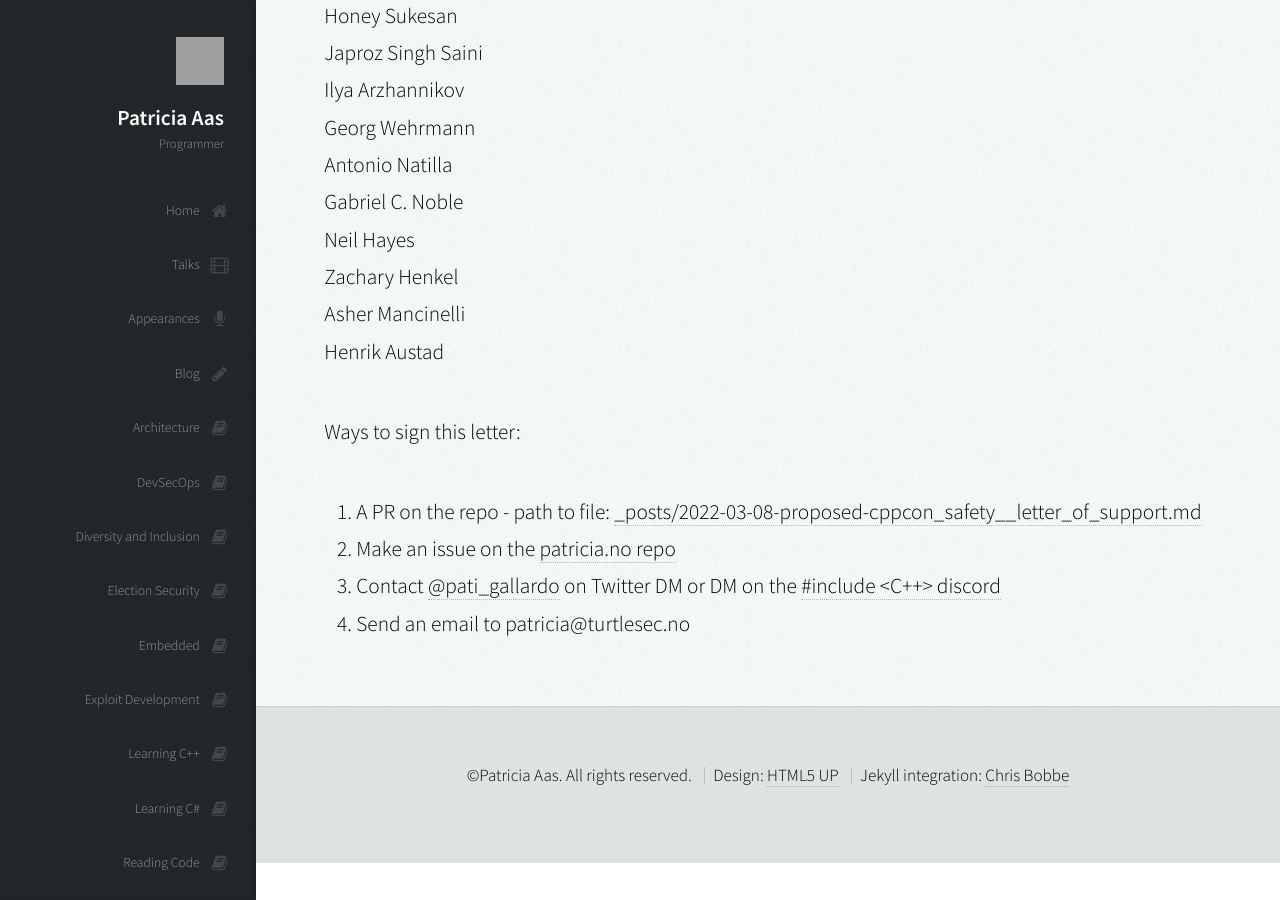
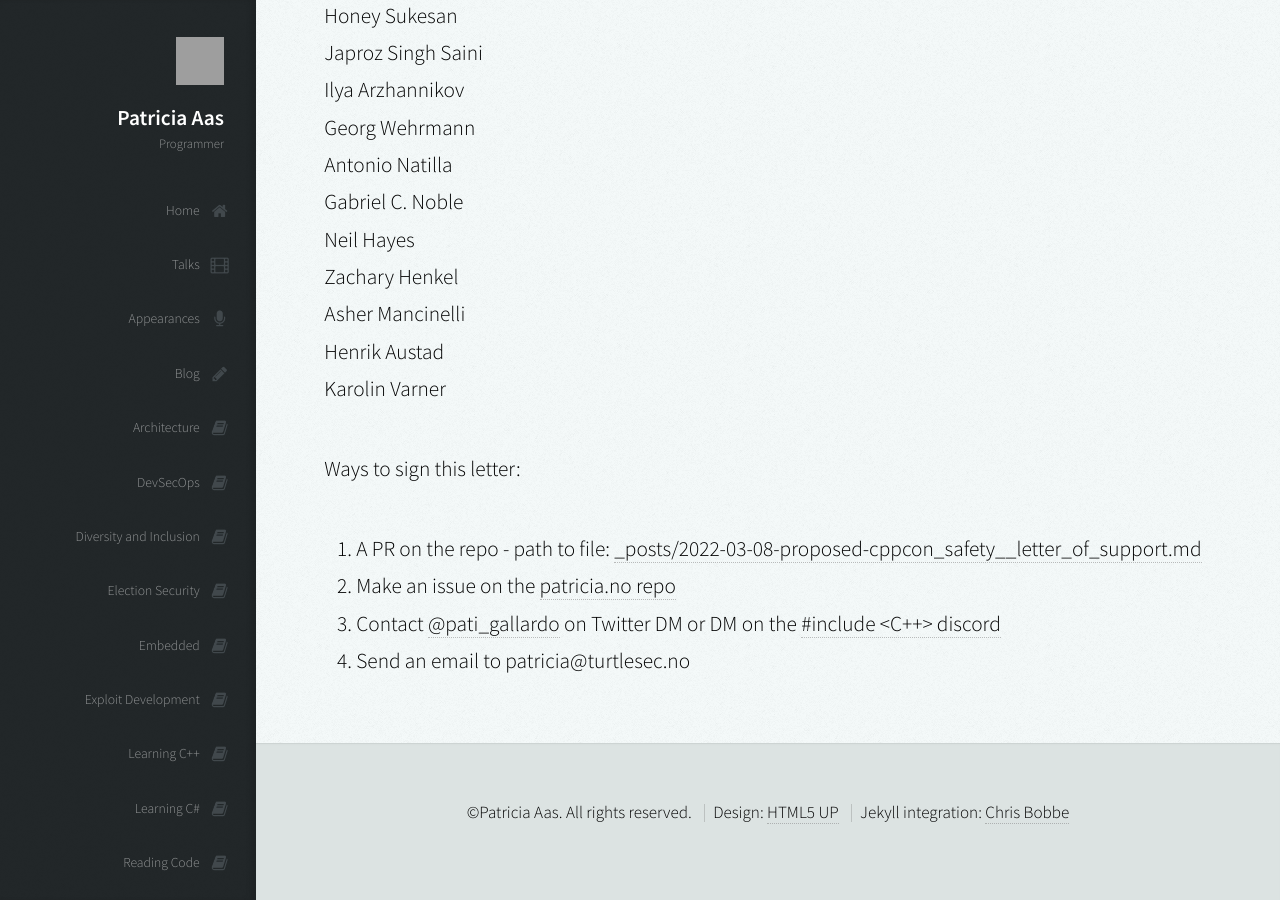
Before and after one commit to patricia-gallardo/patricia-gallardo.github.io, a Jekyll site: the page built from _posts/2022-03-08-proposed-cppcon_safety__letter_of_support.md, in a window 1280 px wide and 900 px high, scrolled down 4440 px. Built offline with Jekyll 4.4.1, drawn with Linux system fonts in a browser that asks for light colours; nearby versions of some CDN libraries; grey boxes are pictures that could not be loaded.

Commit message:
Signature: Karolin Varner

```diff
--- a/_posts/2022-03-08-proposed-cppcon_safety__letter_of_support.md
+++ b/_posts/2022-03-08-proposed-cppcon_safety__letter_of_support.md
@@ -127,6 +127,7 @@ Neil Hayes <br>
 Zachary Henkel <br>
 Asher Mancinelli <br>
 Henrik Austad <br>
+Karolin Varner <br>
 
 
 Ways to sign this letter:
```
